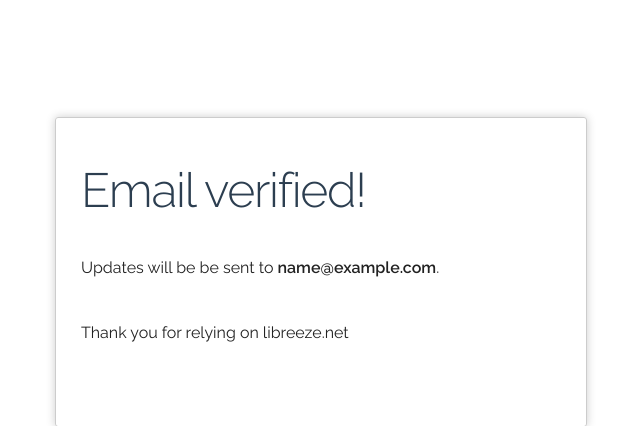
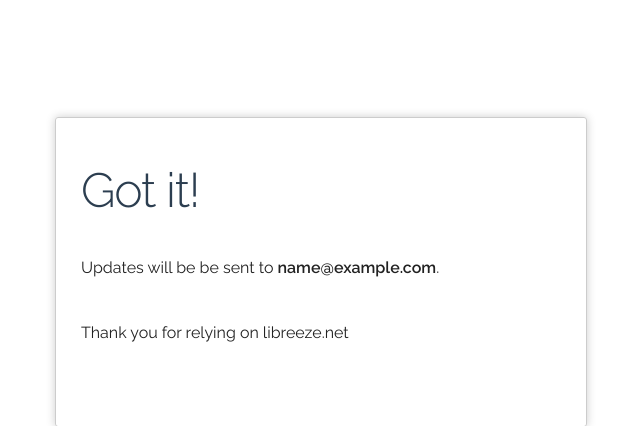
Before and after one commit to markotitel/libreeze, a Django app: template app/templates/app/email-verification.html in a window 1280 px wide. Shown: the part 50-476 px from the top of the page, without its empty margins (319-959 px from the left). Run offline with Django 3.2, Linux system fonts and the light colour scheme; the template is opened without the code that fills it: most values are stand-ins (such as "Sample title", 1, 10 or a date in 2020).

Commit message:
Text tweak

```diff
--- a/app/templates/app/email-verification.html
+++ b/app/templates/app/email-verification.html
@@ -46,7 +46,7 @@
 				<div class="shadowbox verify-email-note">
 
 {% if verified_email %}
-					<h4>Email verified!</h4>
+					<h4>Got it!</h4>
 					<p>Updates will be be sent to <strong>{{ verified_email }}</strong>.
 					<p>Thank you for relying on libreeze.net</p>
 {% elif unverified_email %}
```
